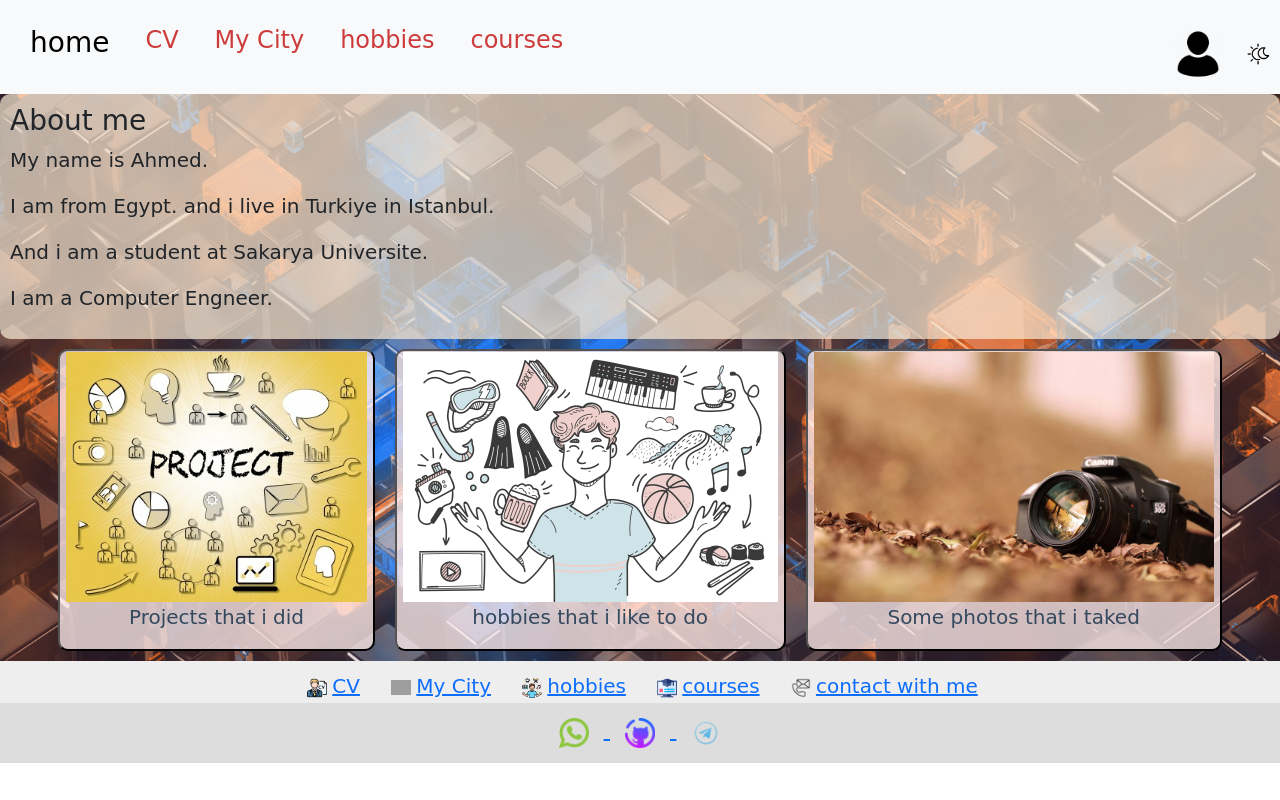
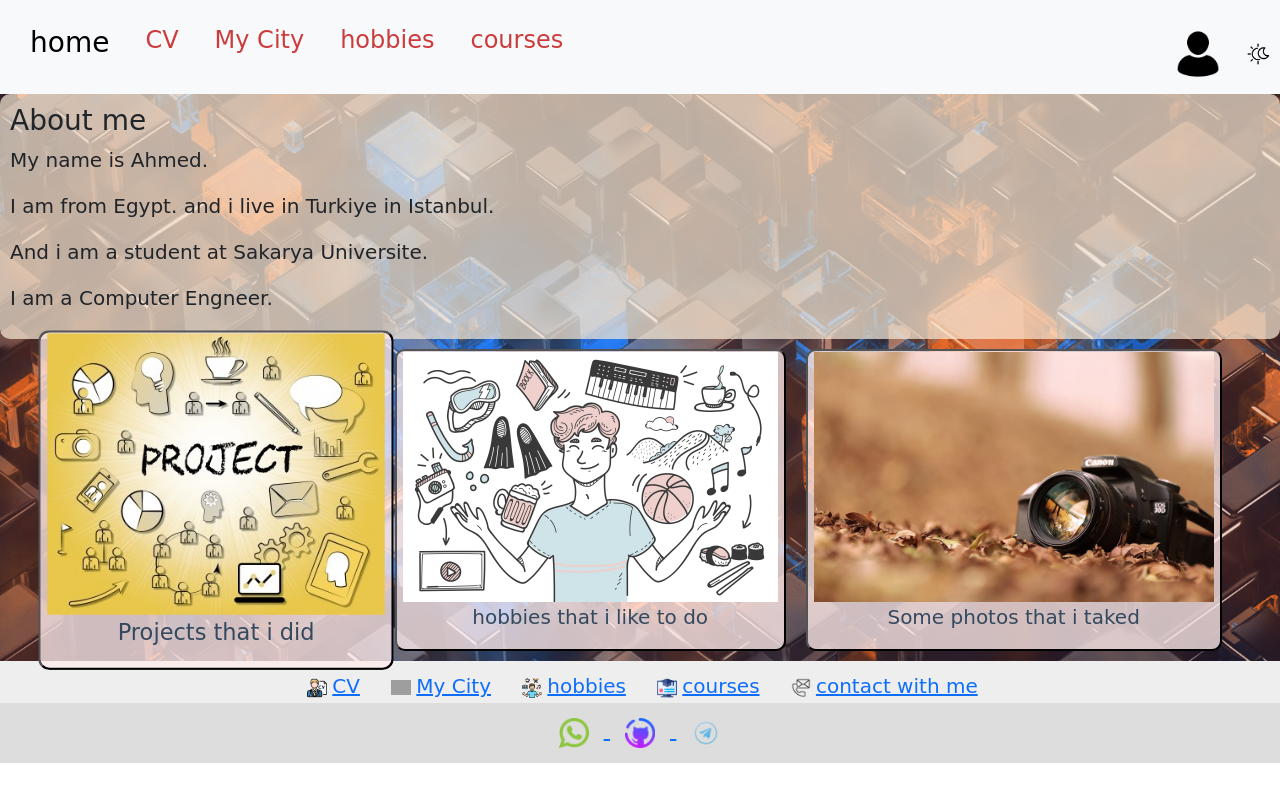
Before and after one commit to AHMED-MOHAMED-NAGY/MyProjectWebTeknoloji, a PHP site: page / in a window 1280 px wide, with the pointer over the restyled element. Run offline with PHP 8.4, Linux system fonts and the light colour scheme; grey boxes are pictures that could not be loaded.

Commit message:
adding animated to home buttons

```diff
--- a/style.css
+++ b/style.css
@@ -214,6 +214,10 @@ body{
     display:flex;
     border-radius: 10px;
 }
+.HomeButtons button:hover {
+    scale: 1.125;
+    transition: 0.4s;
+}
 
 
 .hobbiesBtn {
```
